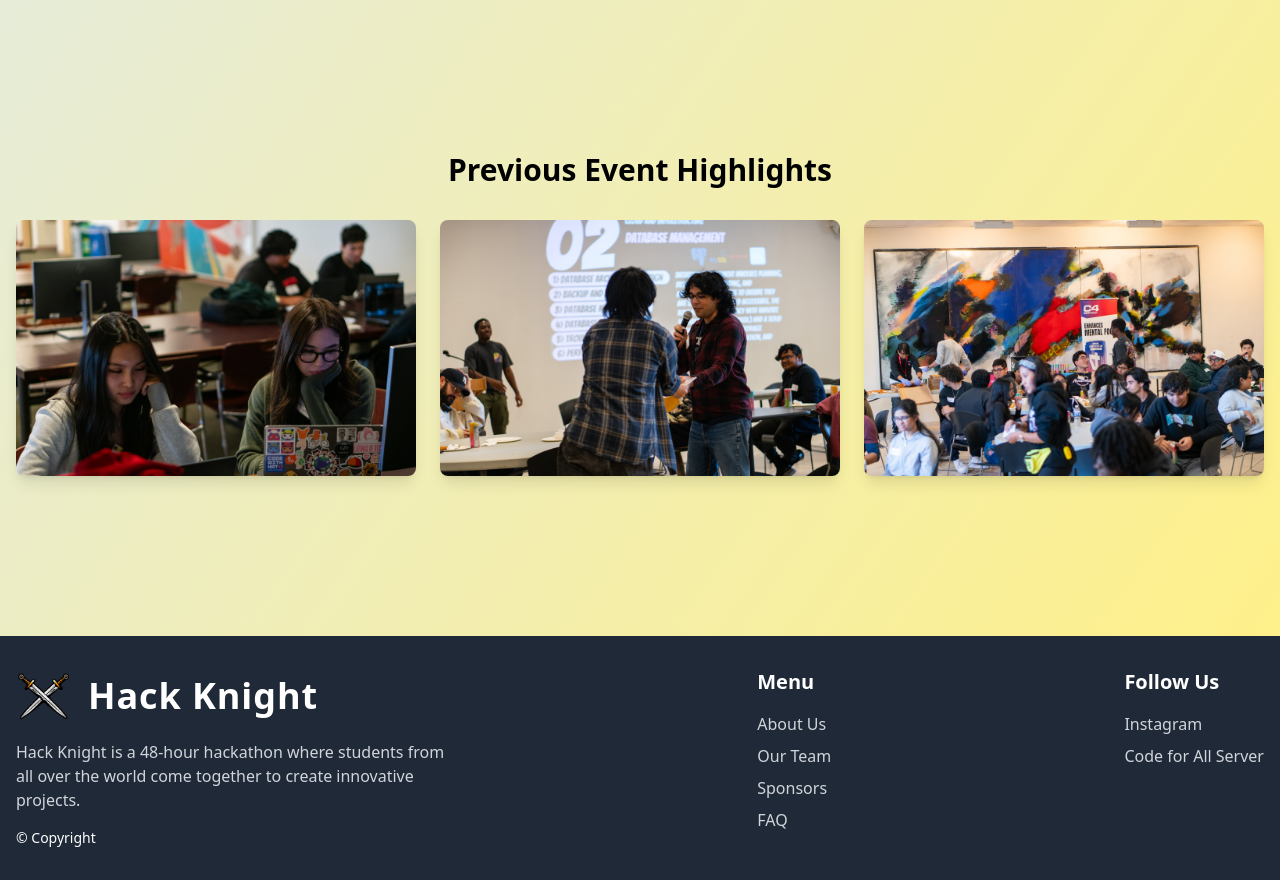
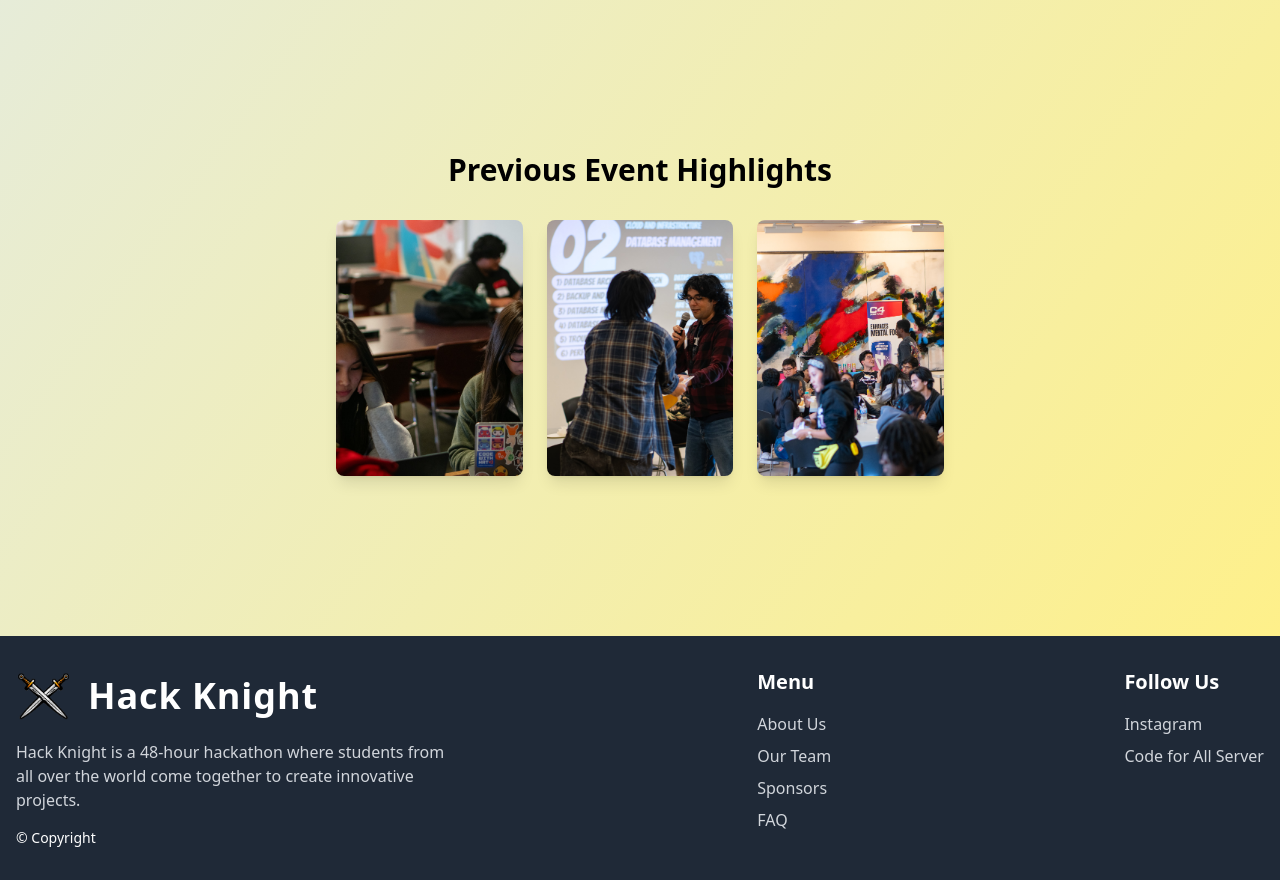
Before and after one commit to Jshot117/HackKnight, a React (Vite) app in the folder FrontEndHK/: page / in a window 1280 px wide. Shown: the part 1160-2040 px from the top of the page. Built offline with nearby package versions, Linux system fonts and the light colour scheme.

Commit message:
fixed last images

```diff
--- a/FrontEndHK/src/pages/HomePage.jsx
+++ b/FrontEndHK/src/pages/HomePage.jsx
@@ -57,6 +57,7 @@ export function HomePage() {
                 </p>
               </div>
             </div>
+            <div className="flex w-[80%] md:w-[50%] mx-auto flex-col md:flex-row mb-10 md:mb-32 items-center md:space-y-0 space-y-6">
               <EventGallery
                 images={[
                   {
@@ -76,6 +77,7 @@ export function HomePage() {
             </div>
           </div>
         </div>
+      </div>
       <Footer />
     </>
   );
```
Lines whose indentation alone changed are shown as unchanged.
